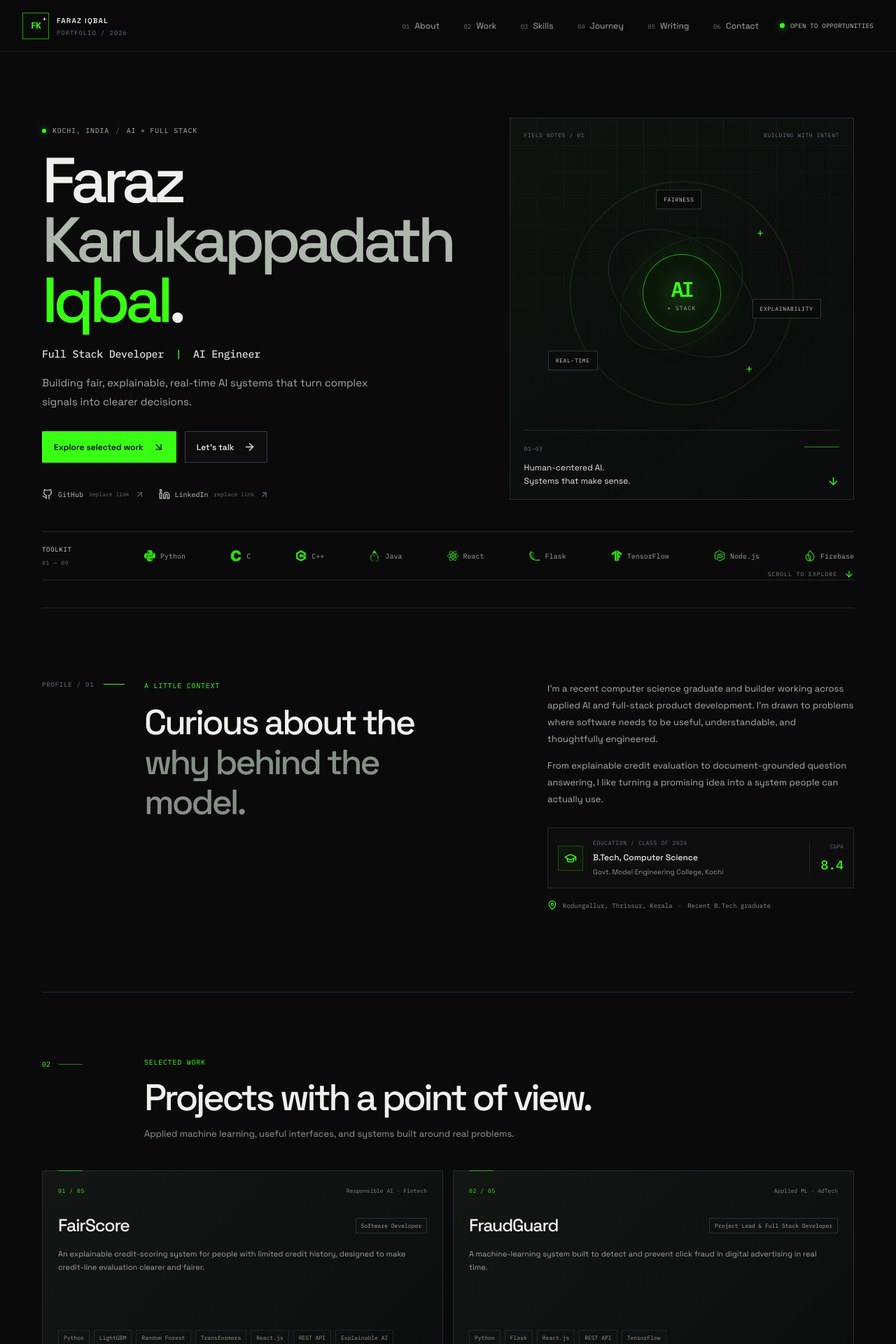
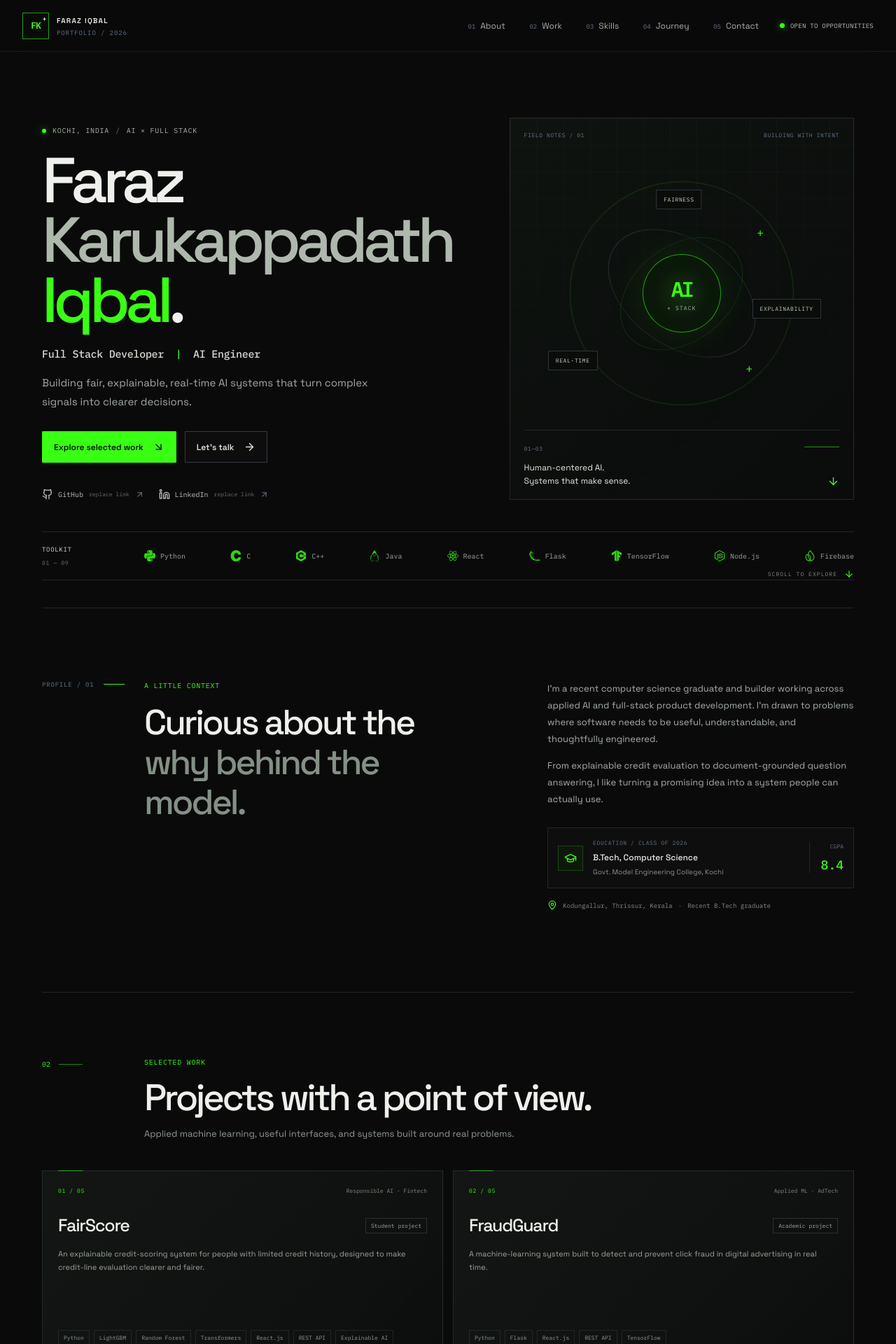
Before and after one commit to FarazKIqbal/farazfolio, a React (Vite) app: page / in a window 1280 px wide. Shown: the top 1920 px of the page at 70% size. Built offline with nearby package versions, Linux system fonts and the light colour scheme.

Commit message:
feat: remove writing section from portfolio

```diff
--- a/src/App.tsx
+++ b/src/App.tsx
@@ -5,7 +5,6 @@ import {
   ArrowRight,
   ArrowUpRight,
   Award,
-  BookOpen,
   Check,
   Code2,
   Download,
@@ -21,7 +20,7 @@ import {
   Send,
   X,
 } from "lucide-react";
-import { articles, milestones, navigation, projects, skillGroups, softSkills, technologyStack } from "./data";
+import { milestones, navigation, projects, skillGroups, softSkills, technologyStack } from "./data";
 
 const emailAddress = "farazkarukappadathiqbal.mec@gmail.com";
 const phoneNumber = "+91 94006 78650";
@@ -244,26 +243,6 @@ function Journey() {
   );
 }
 
-function Writing() {
-  return (
-    <section className="writing-section section-wrap section-block" id="writing" aria-labelledby="section-title-05">
-      <SectionHeading index="05" eyebrow="Notes from the build" title="Ideas worth unpacking." detail="Three technical article concepts, ready to grow into full write-ups." />
-      <div className="article-grid">
-        {articles.map((article) => (
-          <article className="article-card" key={article.number}>
-            <div className="article-meta"><span>{article.number} / NOTE</span><span>{article.read}</span></div>
-            <div className="article-icon"><BookOpen size={18} /></div>
-            <span className="article-topic">{article.topic}</span>
-            <h3>{article.title}</h3>
-            <p>{article.description}</p>
-            <div className="article-footer"><span>ARTICLE IN PROGRESS</span><ArrowUpRight size={15} aria-hidden="true" /></div>
-          </article>
-        ))}
-      </div>
-    </section>
-  );
-}
-
 function ResumeAction() {
   const resumePath = "/resume.pdf";
   const [message, setMessage] = useState("");
@@ -391,7 +370,6 @@ export default function App() {
         <Work />
         <Skills />
         <Journey />
-        <Writing />
         <Contact />
       </main>
       <Footer />
--- a/src/data.ts
+++ b/src/data.ts
@@ -16,7 +16,6 @@ export const navigation = [
   { label: "Work", href: "#work" },
   { label: "Skills", href: "#skills" },
   { label: "Journey", href: "#journey" },
-  { label: "Writing", href: "#writing" },
   { label: "Contact", href: "#contact" },
 ];
 
@@ -37,7 +36,7 @@ export const projects = [
     number: "01",
     name: "FairScore",
     category: "Responsible AI · Fintech",
-    role: "Software Developer",
+    role: "Student project",
     description:
       "An explainable credit-scoring system for people with limited credit history, designed to make credit-line evaluation clearer and fairer.",
     technologies: ["Python", "LightGBM", "Random Forest", "Transformers", "React.js", "REST API", "Explainable AI"],
@@ -47,7 +46,7 @@ export const projects = [
     number: "02",
     name: "FraudGuard",
     category: "Applied ML · AdTech",
-    role: "Project Lead & Full Stack Developer",
+    role: "Academic project",
     description:
       "A machine-learning system built to detect and prevent click fraud in digital advertising in real time.",
     technologies: ["Python", "Flask", "React.js", "REST API", "TensorFlow"],
@@ -57,7 +56,7 @@ export const projects = [
     number: "03",
     name: "DocQA Chatbot",
     category: "RAG · Knowledge tools",
-    role: "Software Developer",
+    role: "Learning project",
     description:
       "Upload a PDF, ask a question in plain language, and get an answer grounded in the document with source-page citations.",
     technologies: ["Python", "Claude API", "ChromaDB", "Sentence Transformers", "Streamlit"],
@@ -67,7 +66,7 @@ export const projects = [
     number: "04",
     name: "group.ai",
     category: "Conversational AI",
-    role: "Software Developer",
+    role: "Student project",
     description:
       "A personalized recommendation chatbot combining conversational understanding with a focused React experience.",
     technologies: ["IBM Watson Assistant", "IBM Cloud", "React", "Watson NLP"],
@@ -77,7 +76,7 @@ export const projects = [
     number: "05",
     name: "HomeCareConnect",
     category: "Full-stack · Marketplace",
-    role: "Backend Developer",
+    role: "Practice project",
     description:
       "A home-services booking platform connecting customers with the help they need, backed by a Firebase-powered workflow.",
     technologies: ["Python", "React", "Node.js", "Firebase"],
@@ -90,42 +89,42 @@ export const skillGroups = [
     title: "Languages",
     index: "01",
     skills: [
-      { name: "Python", value: 88 },
-      { name: "C", value: 68 },
-      { name: "C++", value: 64 },
-      { name: "Java", value: 62 },
+      { name: "Python", value: 70 },
+      { name: "C", value: 55 },
+      { name: "C++", value: 45 },
+      { name: "Java", value: 50 },
     ],
   },
   {
     title: "AI / Machine Learning",
     index: "02",
     skills: [
-      { name: "Machine Learning", value: 84 },
-      { name: "TensorFlow", value: 76 },
-      { name: "LightGBM", value: 76 },
-      { name: "Transformers", value: 70 },
-      { name: "RAG", value: 78 },
-      { name: "Explainable AI", value: 80 },
+      { name: "Machine Learning", value: 65 },
+      { name: "TensorFlow", value: 50 },
+      { name: "LightGBM", value: 45 },
+      { name: "Transformers", value: 40 },
+      { name: "RAG", value: 45 },
+      { name: "Explainable AI", value: 50 },
     ],
   },
   {
     title: "Web / Backend",
     index: "03",
     skills: [
-      { name: "React.js", value: 82 },
-      { name: "Flask", value: 78 },
-      { name: "Node.js", value: 72 },
-      { name: "REST APIs", value: 76 },
-      { name: "Firebase", value: 72 },
+      { name: "React.js", value: 60 },
+      { name: "Flask", value: 55 },
+      { name: "Node.js", value: 45 },
+      { name: "REST APIs", value: 50 },
+      { name: "Firebase", value: 55 },
     ],
   },
   {
     title: "Tools",
     index: "04",
     skills: [
-      { name: "ChromaDB", value: 76 },
-      { name: "Streamlit", value: 78 },
-      { name: "IBM Cloud", value: 68 },
+      { name: "ChromaDB", value: 35 },
+      { name: "Streamlit", value: 55 },
+      { name: "IBM Cloud", value: 40 },
     ],
   },
 ];
@@ -162,27 +161,3 @@ export const milestones = [
     number: "04",
   },
 ];
-
-export const articles = [
-  {
-    number: "01",
-    topic: "Explainable AI",
-    read: "Technical note",
-    title: "Building Explainable Credit Scoring with LightGBM",
-    description: "A practical look at making risk signals easier to inspect and explain.",
-  },
-  {
-    number: "02",
-    topic: "Retrieval-augmented generation",
-    read: "Build log",
-    title: "How I Built a RAG Chatbot with ChromaDB and the Claude API",
-    description: "From document chunks and embeddings to grounded, page-cited answers.",
-  },
-  {
-    number: "03",
-    topic: "Real-time ML",
-    read: "Engineering note",
-    title: "Detecting Click Fraud with TensorFlow",
-    description: "Thinking through a machine-learning pipeline for a fast-moving signal.",
-  },
-];
```
Also changed, not shown: 2 other files (tests, documents, lock files or other folders).
